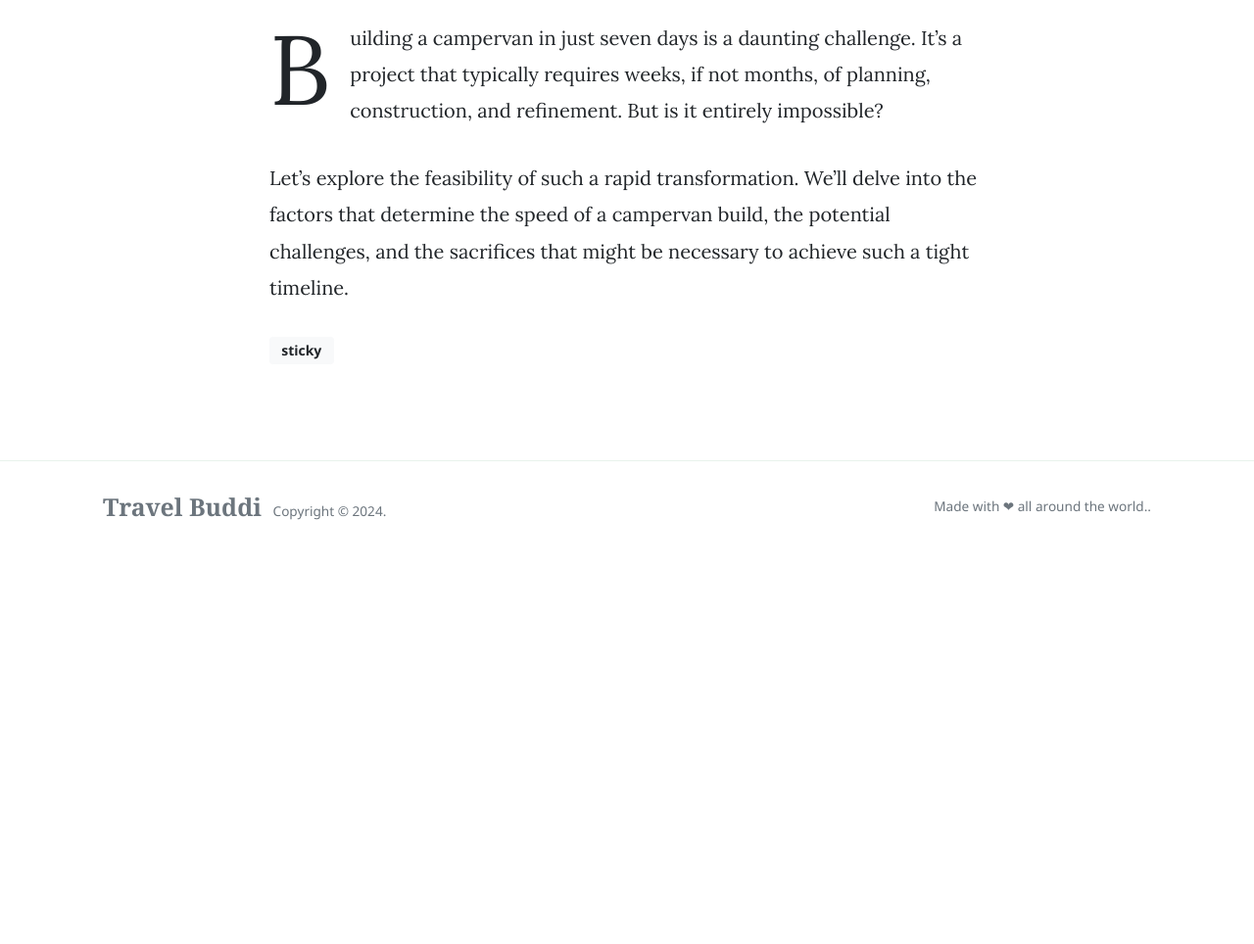
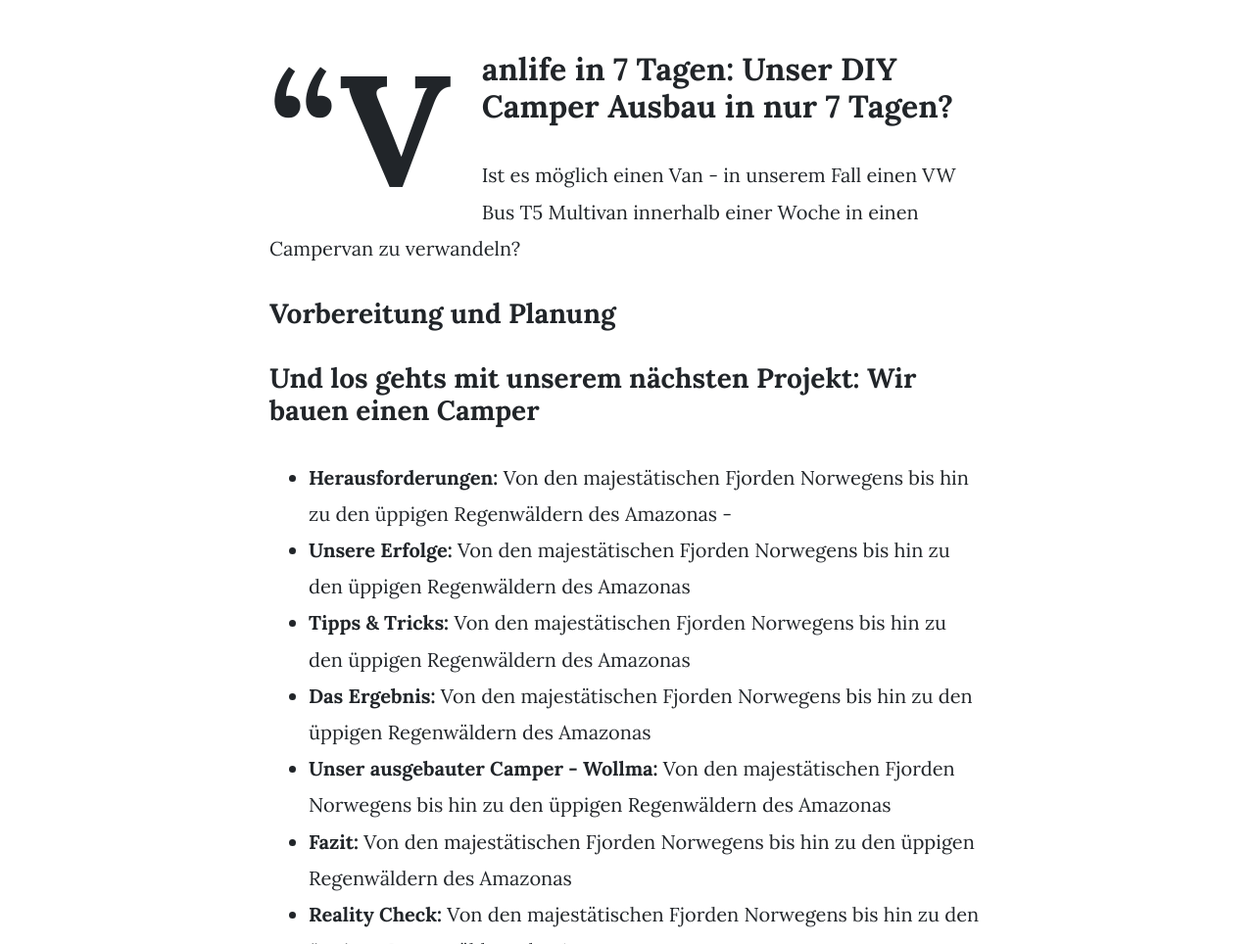
Before and after one commit to travelbuddi/travelbuddi.github.io, a Jekyll site: the page built from _posts/2019-01-18-campervan.md, in a window 1280 px wide and 1400 px high. Shown: the part 436-1400 px from the top of the window at 98% size. Built offline with Jekyll 4.4.1, drawn with Linux system fonts in a browser that asks for light colours; nearby versions of some CDN libraries; some of the changed text lies outside the part shown.

Commit message:
Update neue Inhalte Campervan build

```diff
--- a/_posts/2019-01-18-campervan.md
+++ b/_posts/2019-01-18-campervan.md
@@ -1,12 +1,35 @@
 ---
 layout: post
 title:  "Is it possible to build a Campervan in only one week?"
-author: jonas
+author: franzi
 categories: [ Travel, Tutorial ]
 image: assets/images/campervan_build.jpg
 tags: [sticky]
 ---
 
-Building a campervan in just seven days is a daunting challenge. It's a project that typically requires weeks, if not months, of planning, construction, and refinement. But is it entirely impossible?
+## "Vanlife in 7 Tagen: Unser DIY Camper Ausbau in nur 7 Tagen?
 
-Let's explore the feasibility of such a rapid transformation. We'll delve into the factors that determine the speed of a campervan build, the potential challenges, and the sacrifices that might be necessary to achieve such a tight timeline.
+Ist es möglich einen Van - in unserem Fall einen VW Bus T5 Multivan innerhalb einer Woche in einen Campervan zu verwandeln?
+
+
+### Vorbereitung und Planung
+
+
+
+### Und los gehts mit unserem nächsten Projekt: Wir bauen einen Camper
+
+* **Herausforderungen:** Von den majestätischen Fjorden Norwegens bis hin zu den üppigen Regenwäldern des Amazonas -
+* **Unsere Erfolge:** Von den majestätischen Fjorden Norwegens bis hin zu den üppigen Regenwäldern des Amazonas
+* **Tipps & Tricks:** Von den majestätischen Fjorden Norwegens bis hin zu den üppigen Regenwäldern des Amazonas
+* **Das Ergebnis:** Von den majestätischen Fjorden Norwegens bis hin zu den üppigen Regenwäldern des Amazonas
+* **Unser ausgebauter Camper - Wollma:** Von den majestätischen Fjorden Norwegens bis hin zu den üppigen Regenwäldern des Amazonas
+* **Fazit:** Von den majestätischen Fjorden Norwegens bis hin zu den üppigen Regenwäldern des Amazonas
+* **Reality Check:** Von den majestätischen Fjorden Norwegens bis hin zu den üppigen Regenwäldern des Amazonas
+
+### Zusätzliche Aspekte, die für einen eigenen Ausbau interessant sein können
+
+
+
+* **Kosten:** Wie viel habt ihr insgesamt ausgegeben?
+* **Ausstattung:** Welche Ausstattung habt ihr eingebaut (Bett, Küche, Dusche, etc.)?
+* **Inspiration:** Wo habt ihr eure Ideen für den Umbau her?
```
Also changed, not shown: _posts/2022-09-24-brazil.md (+1 -1 lines), _posts/2024-07-23-welcome-to-travelbuddi.md (+1 -1 lines).
